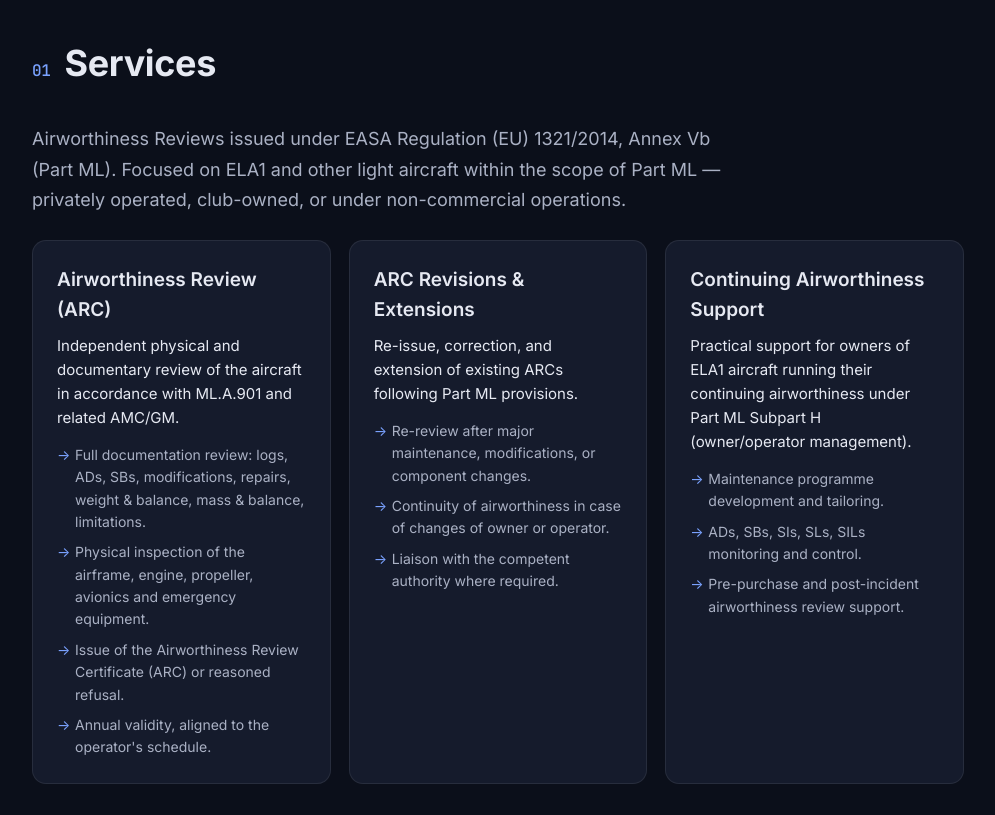
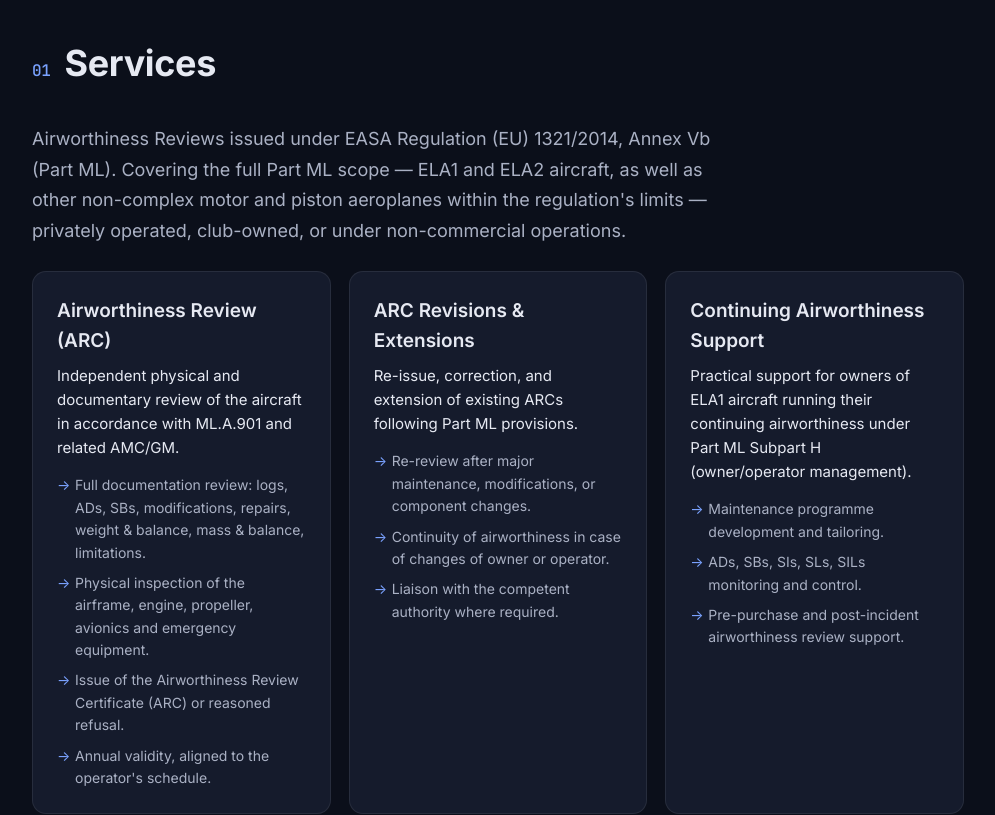
Before and after one commit to agvegas/agvegas.github.io, a plain HTML site: page index.html in a window 1280 px wide. Shown: the part 900-1715 px from the top of the page, without its empty margins (186-1181 px from the left). Drawn offline with Linux system fonts and the light colour scheme.

Commit message:
Expand Part ML scope: include ELA2 and other non-complex aircraft

```diff
--- a/index.html
+++ b/index.html
@@ -74,9 +74,10 @@
         <h2 class="section__title"><span class="section__num">01</span> Services</h2>
         <p class="lead">
           Airworthiness Reviews issued under EASA Regulation (EU) 1321/2014,
-          Annex Vb (Part ML). Focused on ELA1 and other light aircraft within
-          the scope of Part ML — privately operated, club-owned, or under
-          non-commercial operations.
+          Annex Vb (Part ML). Covering the full Part ML scope — ELA1 and
+          ELA2 aircraft, as well as other non-complex motor and piston
+          aeroplanes within the regulation's limits — privately operated,
+          club-owned, or under non-commercial operations.
         </p>
 
         <div class="services">
@@ -253,7 +254,7 @@
       <div class="container">
         <h2 class="section__title"><span class="section__num">05</span> Ideal for</h2>
         <ul class="check-list">
-          <li><strong>Private owners of ELA1 aircraft</strong> under Part ML Subpart H (owner/operator continuing airworthiness).</li>
+          <li><strong>Private owners of ELA1 and ELA2 aircraft</strong> under Part ML Subpart H (owner/operator continuing airworthiness), and other non-complex piston/electric aircraft within Part ML scope.</li>
           <li><strong>Flying clubs and schools</strong> with small fleets needing structured annual ARCs.</li>
           <li><strong>Buyers and sellers</strong> requiring an independent pre-purchase airworthiness review.</li>
           <li><strong>Operators</strong> transitioning aircraft between Part CAMO and Part ML management.</li>
```
